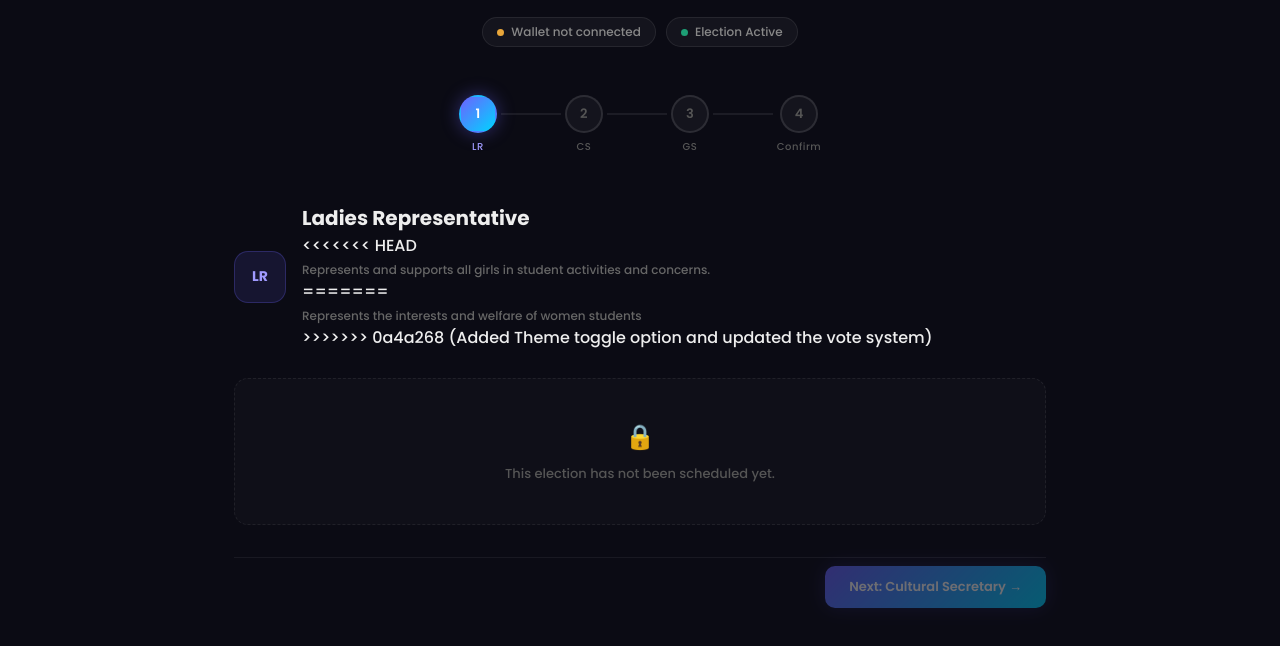
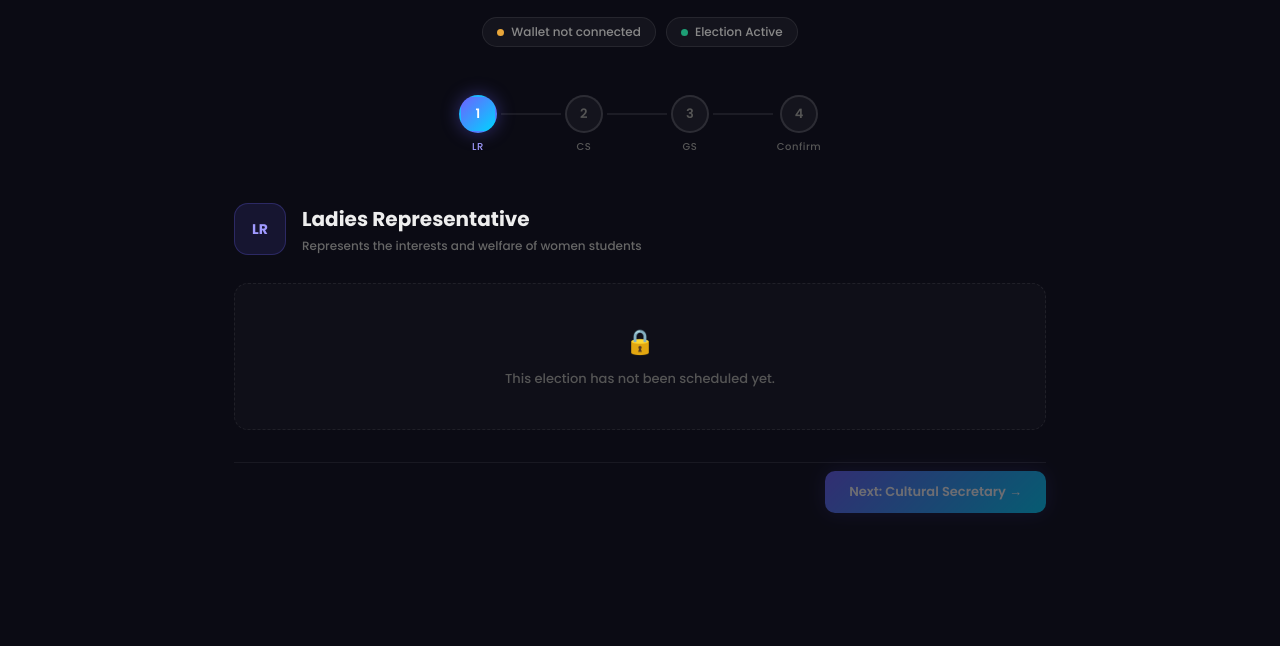
Before and after one commit to Vidhi2012/Blockchain-Based-Voting-System, a website: page frontend/vote.html in a window 1280 px wide. Shown: the part 252-898 px from the top of the page. After the commit the page ends 845 px from the top, so only its background shows below. Drawn offline with Linux system fonts and the light colour scheme; sample sign-in values are in the browser's storage.

Commit message:
changed the election sequence

```diff
--- a/frontend/vote.html
+++ b/frontend/vote.html
@@ -77,11 +77,8 @@
       <div class="step-role-badge">LR</div>
       <div>
         <div class="step-title">Ladies Representative</div>
-<<<<<<< HEAD
-        <div class="step-desc">Represents and supports all girls in student activities and concerns.</div>
-=======
         <div class="step-desc">Represents the interests and welfare of women students</div>
->>>>>>> 0a4a268 (Added Theme toggle option and updated the vote system)
+
       </div>
     </div>
     <div class="candidates-grid" id="grid-LR"></div>
```
